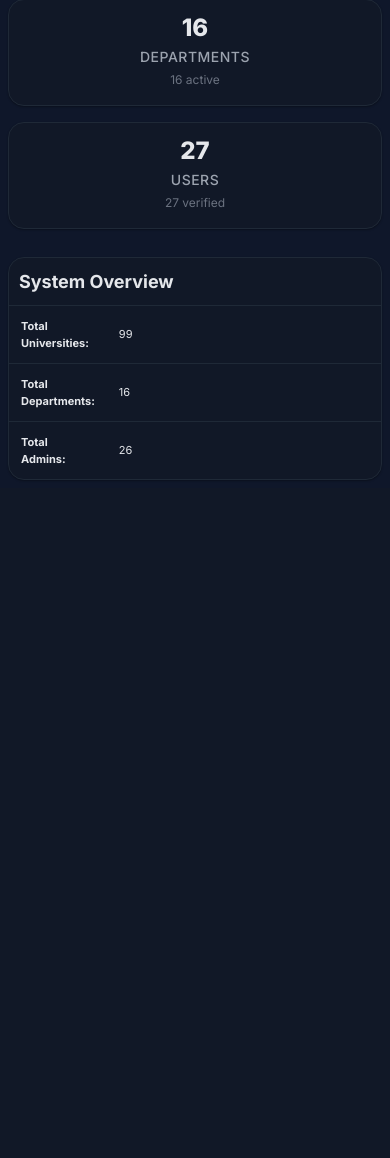
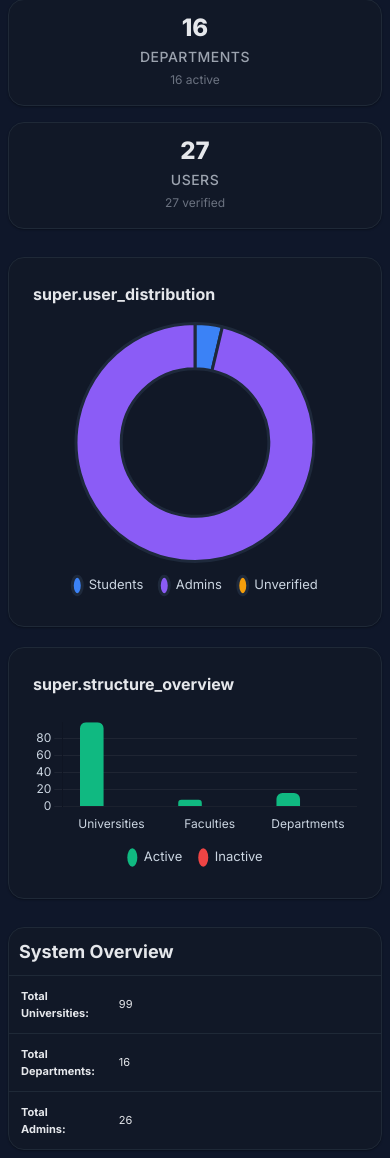
Before and after one commit to chatbotunivbatna2-cpu/EduVers, a Flask app: page /admin/ in a window 390 px wide. Shown: the part 539-1697 px from the top of the page. Before the commit the page ends 1019 px from the top, so only its background shows below. Run offline with Flask 3, Linux system fonts and the light colour scheme; the visitor is signed in with stand-in values (Sample User, id 1); data comes from the database, SQL or seed files in the repository; parts of the project's set-up code (start-up, migrations or seed data) failed here and were passed over; some libraries are stand-ins or nearby versions.

Commit message:
feat: add interactive charts to super admin dashboard overview - Doughnut chart for user distribution (students/admins/unverified) - Bar chart for structure overview (active vs inactive unis/facs/depts) - Responsive layout with dark/light mode support

```diff
--- a/static/css/admin.css
+++ b/static/css/admin.css
@@ -803,3 +803,51 @@
 html:not(.dark) .top-user-item {
   border-bottom: 1px solid #E2E8F0;
 }
+
+/* Charts */
+.charts-row {
+  display: grid;
+  grid-template-columns: 1fr 1fr;
+  gap: 20px;
+  margin-bottom: 28px;
+}
+
+.chart-card {
+  background: var(--surface);
+  border-radius: 16px;
+  padding: 24px;
+  box-shadow: var(--shadow-sm);
+  border: 1px solid var(--border);
+}
+
+.chart-card h3 {
+  font-size: 16px;
+  font-weight: 700;
+  margin: 0 0 16px 0;
+  color: var(--text-primary);
+}
+
+.chart-wrapper {
+  position: relative;
+  width: 100%;
+  max-height: 280px;
+  display: flex;
+  align-items: center;
+  justify-content: center;
+}
+
+.chart-wrapper canvas {
+  max-height: 280px !important;
+}
+
+html:not(.dark) .chart-card {
+  background: #FFFFFF;
+  border: 1px solid #CBD5E1;
+  box-shadow: 0 2px 6px rgba(0, 0, 0, 0.05);
+}
+
+@media (max-width: 768px) {
+  .charts-row {
+    grid-template-columns: 1fr;
+  }
+}
--- a/static/js/super_admin_dashboard.js
+++ b/static/js/super_admin_dashboard.js
@@ -60,6 +60,9 @@
     btn.classList.add('active');
 }
 
+let userDistChart = null;
+let structChart = null;
+
 async function loadStats() {
     try {
         const res = await fetch('/admin/system-stats');
@@ -80,7 +83,108 @@
         set('sysUsers', d.users_count || 0);
         set('sysAdmins', d.admins_count || 0);
         set('sysActiveUnis', d.active_universities_count || 0);
+
+        renderCharts(d);
     } catch (e) { console.error(e); }
+}
+
+function renderCharts(d) {
+    if (typeof Chart === 'undefined') return;
+
+    const isDark = document.documentElement.classList.contains('dark');
+    const textColor = isDark ? '#cbd5e1' : '#475569';
+    const gridColor = isDark ? 'rgba(255,255,255,0.06)' : 'rgba(0,0,0,0.06)';
+
+    // -- Doughnut: User Distribution --
+    const students = (d.users_count || 0) - (d.admins_count || 0);
+    const verified = d.verified_users_count || 0;
+    const unverified = (d.users_count || 0) - verified;
+
+    const ctx1 = document.getElementById('userDistributionChart');
+    if (ctx1) {
+        if (userDistChart) userDistChart.destroy();
+        userDistChart = new Chart(ctx1, {
+            type: 'doughnut',
+            data: {
+                labels: ['Students', 'Admins', 'Unverified'],
+                datasets: [{
+                    data: [Math.max(students - unverified, 0), d.admins_count || 0, unverified],
+                    backgroundColor: ['#3b82f6', '#8b5cf6', '#f59e0b'],
+                    borderColor: isDark ? '#1e293b' : '#ffffff',
+                    borderWidth: 3,
+                    hoverOffset: 6
+                }]
+            },
+            options: {
+                responsive: true,
+                maintainAspectRatio: true,
+                cutout: '62%',
+                plugins: {
+                    legend: {
+                        position: 'bottom',
+                        labels: { color: textColor, padding: 16, font: { size: 13, family: 'Inter' }, usePointStyle: true, pointStyleWidth: 10 }
+                    }
+                }
+            }
+        });
+    }
+
+    // -- Bar: Structure Overview --
+    const ctx2 = document.getElementById('structureChart');
+    if (ctx2) {
+        if (structChart) structChart.destroy();
+
+        const activeUnis = d.active_universities_count || 0;
+        const inactiveUnis = (d.universities_count || 0) - activeUnis;
+        const activeFacs = d.active_faculties_count || 0;
+        const inactiveFacs = (d.faculties_count || 0) - activeFacs;
+        const activeDepts = d.active_departments_count || 0;
+        const inactiveDepts = (d.departments_count || 0) - activeDepts;
+
+        structChart = new Chart(ctx2, {
+            type: 'bar',
+            data: {
+                labels: ['Universities', 'Faculties', 'Departments'],
+                datasets: [
+                    {
+                        label: 'Active',
+                        data: [activeUnis, activeFacs, activeDepts],
+                        backgroundColor: '#10b981',
+                        borderRadius: 6,
+                        barPercentage: 0.6
+                    },
+                    {
+                        label: 'Inactive',
+                        data: [inactiveUnis, inactiveFacs, inactiveDepts],
+                        backgroundColor: '#ef4444',
+                        borderRadius: 6,
+                        barPercentage: 0.6
+                    }
+                ]
+            },
+            options: {
+                responsive: true,
+                maintainAspectRatio: true,
+                plugins: {
+                    legend: {
+                        position: 'bottom',
+                        labels: { color: textColor, padding: 16, font: { size: 13, family: 'Inter' }, usePointStyle: true, pointStyleWidth: 10 }
+                    }
+                },
+                scales: {
+                    x: {
+                        ticks: { color: textColor, font: { size: 12, family: 'Inter' } },
+                        grid: { display: false }
+                    },
+                    y: {
+                        beginAtZero: true,
+                        ticks: { color: textColor, font: { size: 12, family: 'Inter' }, stepSize: 1 },
+                        grid: { color: gridColor }
+                    }
+                }
+            }
+        });
+    }
 }
 
 async function loadUniversities() {
--- a/templates/admin/super_admin_dashboard.html
+++ b/templates/admin/super_admin_dashboard.html
@@ -60,6 +60,21 @@
                     <div class="stat-value" id="totalUsers">-</div>
                     <div class="stat-label" data-i18n="super.users">Users</div>
                     <div class="stat-detail" id="verifiedUsers">- <span data-i18n="super.active">active</span></div>
+                </div>
+            </div>
+        </div>
+
+        <div class="charts-row">
+            <div class="chart-card">
+                <h3 data-i18n="super.user_distribution">User Distribution</h3>
+                <div class="chart-wrapper">
+                    <canvas id="userDistributionChart"></canvas>
+                </div>
+            </div>
+            <div class="chart-card">
+                <h3 data-i18n="super.structure_overview">Structure Overview</h3>
+                <div class="chart-wrapper">
+                    <canvas id="structureChart"></canvas>
                 </div>
             </div>
         </div>
@@ -268,5 +283,6 @@
 </div>
 
 
+<script src="https://cdn.jsdelivr.net/npm/chart.js@4.4.7/dist/chart.umd.min.js"></script>
 <script src="{{ url_for('static', filename='js/super_admin_dashboard.js') }}"></script>
 {%- endblock %}
```
